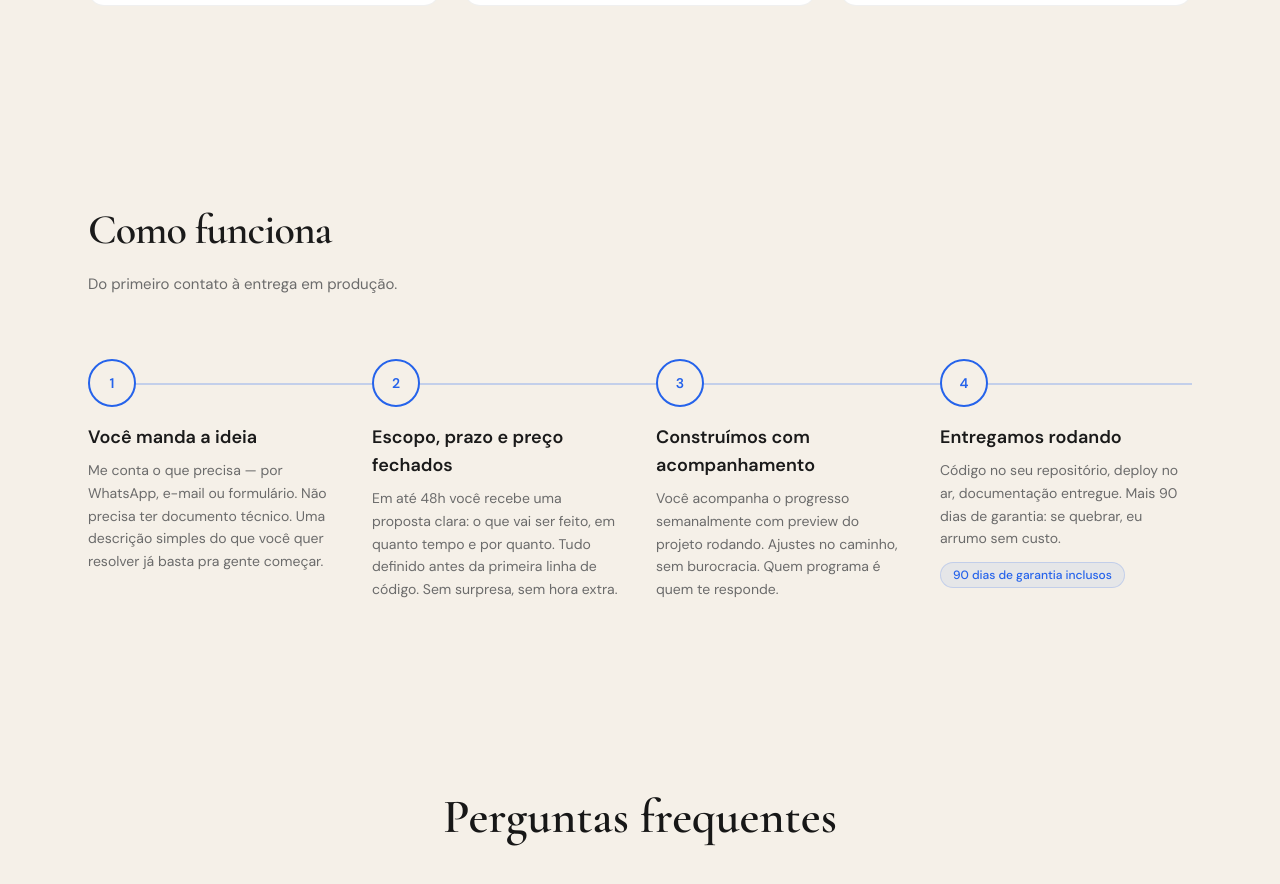
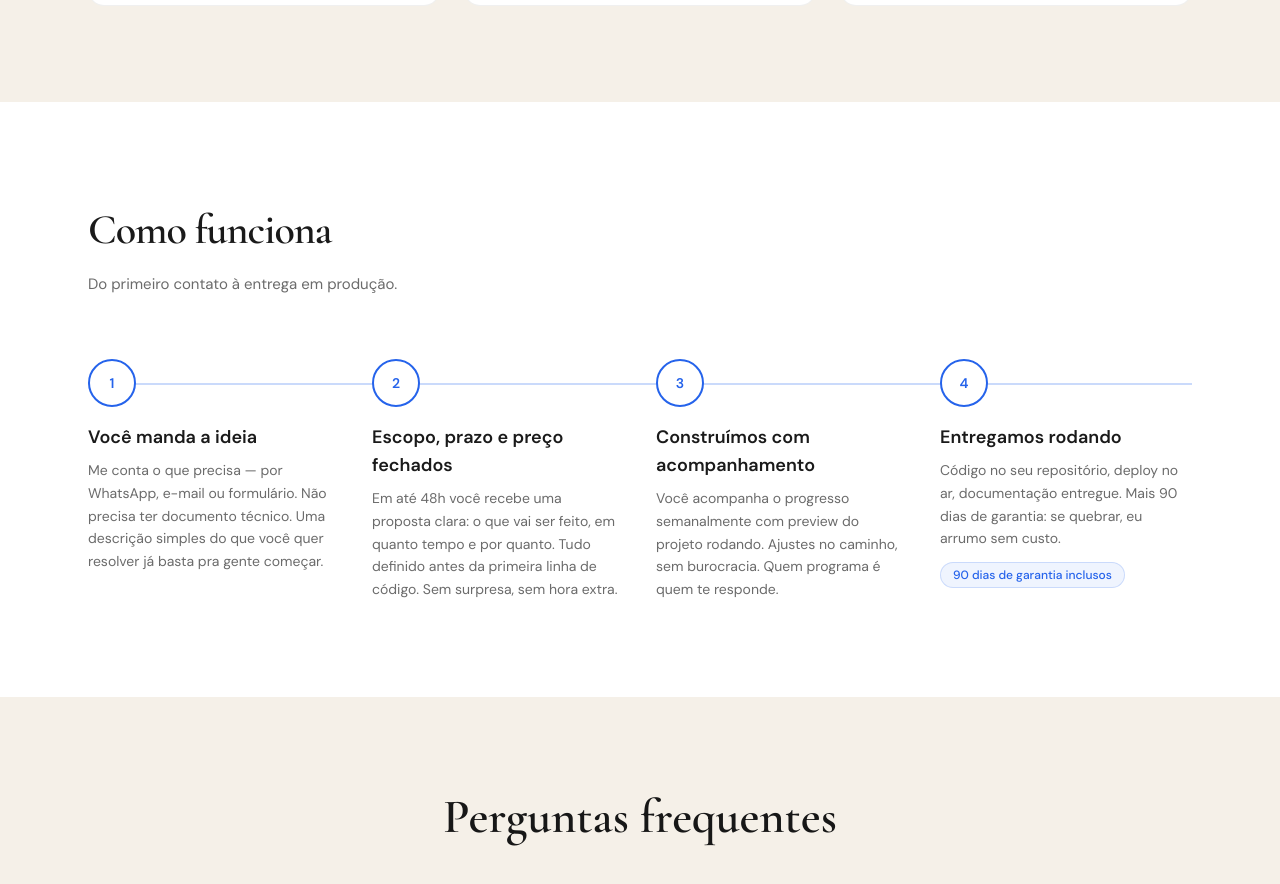
Before and after one commit to eduardo-Ciudad/ciudad.dev, a Next.js app: page / in a window 1280 px wide. Shown: the part 3334-4218 px from the top of the page. Built offline with nearby package versions, Linux system fonts and the light colour scheme.

Commit message:
style: HowItWorks white background
Co-Authored-By: Claude Opus 4.6 <noreply@anthropic.com>

```diff
--- a/src/components/HowItWorks.tsx
+++ b/src/components/HowItWorks.tsx
@@ -49,7 +49,7 @@ function DesktopTimeline() {
             <div key={step.number}>
               {/* Circle */}
               <motion.div
-                className="relative z-10 w-10 h-10 md:w-12 md:h-12 rounded-full bg-surface border-2 border-accent flex items-center justify-center mx-auto md:mx-0"
+                className="relative z-10 w-10 h-10 md:w-12 md:h-12 rounded-full bg-white border-2 border-accent flex items-center justify-center mx-auto md:mx-0"
                 initial={{ scale: 0, opacity: 0 }}
                 animate={
                   inView
@@ -135,7 +135,7 @@ function MobileTimeline() {
             <div key={step.number} className="relative">
               {/* Circle */}
               <motion.div
-                className="absolute -left-12 top-0 w-10 h-10 rounded-full bg-accent-light border-2 border-accent flex items-center justify-center"
+                className="absolute -left-12 top-0 w-10 h-10 rounded-full bg-white border-2 border-accent flex items-center justify-center"
                 initial={{ scale: 0, opacity: 0 }}
                 animate={
                   inView
@@ -201,7 +201,7 @@ function MobileTimeline() {
 
 export function HowItWorks() {
   return (
-    <section className="py-20 md:py-24 bg-surface">
+    <section className="py-20 md:py-24 bg-white">
       <div className="max-w-6xl mx-auto px-6">
         <motion.div
           initial={{ opacity: 0, y: 30 }}
```
